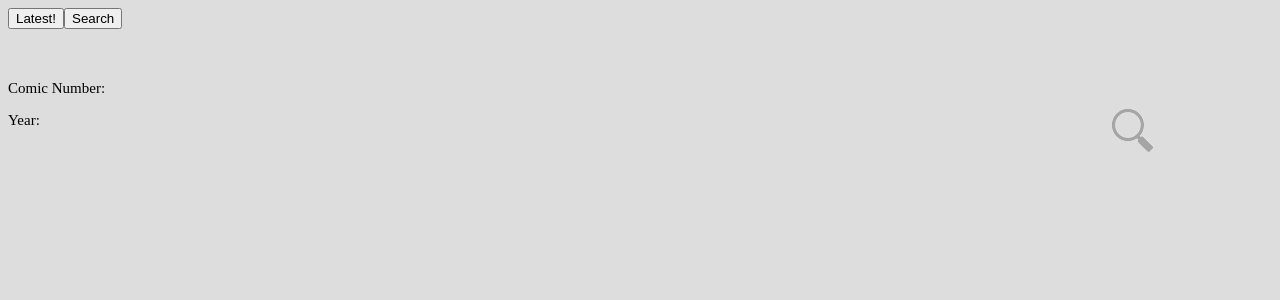
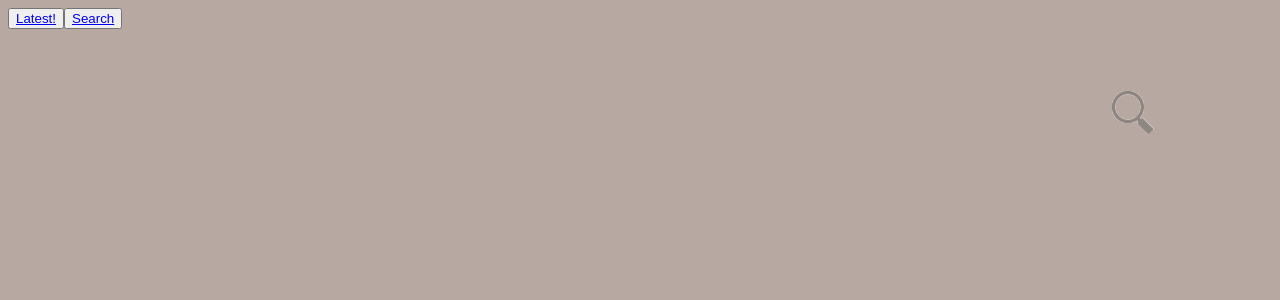
Before and after one commit to jcox50/Josh-New-Story-challenge, a React (Create React App) app: page /search in a window 1280 px wide. Shown: the top 300 px of the page. Built offline with nearby package versions, Linux system fonts and the light colour scheme.

Commit message:
fixed router and worked on CSS for a bit.  CSS needs a few more tweaks

```diff
--- a/package.json
+++ b/package.json
@@ -5,6 +5,7 @@
   "dependencies": {
     "react": "^16.10.2",
     "react-dom": "^16.10.2",
+    "react-router-dom": "^5.1.2",
     "react-scripts": "3.2.0"
   },
   "scripts": {
--- a/src/App.css
+++ b/src/App.css
@@ -6,16 +6,24 @@
     flex-direction: row;
 }
 
+.main-image-wrapper{
+  display: flex;
+  flex-direction: column;
+  justify-content: center;
+  align-items: center;
+}
+
 body {
-	background: #DDD;
-	font-size: 15px;
+	background: #B7A9A1;
+  font-size: 15px;
+
 }
 #wrap {
   margin: 50px 100px;
-  display: inline-block;
-  position: relative;
+  display: flex;
+  justify-content: center;
   height: 60px;
-  float: right;
+  float: center;
   padding: 0;
   position: relative;
 }
--- a/src/App.js
+++ b/src/App.js
@@ -1,6 +1,5 @@
 import React from 'react';
-import Homepage from './Components/homepage';
-import Searchpage from './Components/searchpage';
+
 import './App.css'
 
 
@@ -8,7 +7,6 @@ import './App.css'
 function App() {
     return (
     <div>
-      <Searchpage />
 
 
     </div>
--- a/src/Components/homepage.jsx
+++ b/src/Components/homepage.jsx
@@ -1,4 +1,5 @@
 import React from 'react';
+import { Link } from 'react-router-dom';
 
 class Homepage extends React.Component {
     constructor(props) {
@@ -21,26 +22,25 @@ class Homepage extends React.Component {
         return (
         <div>
             <header className="header-container">
-            <div className="latest">
-                <button>Latest!</button>
+                <div>
+                    <button className="latest"><Link to = '/'>Latest!</Link></button>
 
                 </div>
-            <div className="search">
-             <button>Search</button>
+                <div>
+                    <button className="search"><Link to = '/search'>Search</Link></button>
 
                 </div>
             </header>
-            <div className="image">
+
             <body>
+                <div className="main-image-wrapper">
                     <h2 className="comicTitle">{this.state.xkcdInfo.title}</h2>
                     <img className="latestImage" src={ this.state.xkcdInfo.img } alt={this.state.xkcdInfo.title}/>
-            </body>
-            <footer>
                     <p><b>{this.state.xkcdInfo.alt}</b></p>
                     <p>Comic Number: {this.state.xkcdInfo.num}</p>
                     <p>Year: {this.state.xkcdInfo.year}</p>
-            </footer>
                 </div>
+            </body>
         </div>
         )
     }
--- a/src/Components/searchpage.jsx
+++ b/src/Components/searchpage.jsx
@@ -1,11 +1,13 @@
 import React from 'react';
+import { Link } from 'react-router-dom';
 
 class Searchpage extends React.Component {
     constructor(props) {
         super(props);
         this.state = {
            xkcdInfo: [],
-           search: ''
+           search: '',
+           submitted: ''
         };
     }
 
@@ -21,22 +23,21 @@ class Searchpage extends React.Component {
             .then(response => response.json())
             .then(data => this.setState({ xkcdInfo: data })
             )
+
+            event.preventDefault()
     };
-
-
-
 
 
     render() {
         return (
         <div>
             <header className="header-container">
-                <div className="latest">
-                    <button>Latest!</button>
+                <div>
+                    <button className="latest"><Link to = '/'>Latest!</Link></button>
 
                 </div>
-                <div className="search">
-                    <button>Search</button>
+                <div>
+                    <button className="search"><Link to = '/search'>Search</Link></button>
 
                 </div>
             </header>
@@ -44,17 +45,18 @@ class Searchpage extends React.Component {
             <body>
                 <div id="wrap">
                     <form onSubmit={this.xkcdSearch} autocomplete="on">
-                        <input id="search" name="search" type="text" placeholder="Search for a comic by number..." onChange={this.searchInput}></input><input id="search_submit" value="Search" type="submit"></input>
+                        <input className="searchInput" id="search" name="search" type="text" placeholder="Search for a comic by number..." onChange={this.searchInput}></input><input className="searchSubmit" id="search_submit" value="Search" type="submit"></input>
                     </form>
                 </div>
-                <h2 className="comicTitle">{this.state.xkcdInfo.title}</h2>
-                <img className="latestImage" src={ this.state.xkcdInfo.img } alt={this.state.xkcdInfo.title}/>
+                <div className="main-image-wrapper">
+                    <h2 className="comicTitle">{this.state.xkcdInfo.title}</h2>
+                    <img className="searchImage" src={ this.state.xkcdInfo.img } alt={this.state.xkcdInfo.title}/>
+                    <p><b>{this.state.xkcdInfo.alt}</b></p>
+                    <p>{this.state.xkcdInfo.num}</p>
+                    <p>{this.state.xkcdInfo.year}</p>
+                </div>
+
             </body>
-            <footer>
-                <p><b>{this.state.xkcdInfo.alt}</b></p>
-                <p>Comic Number: {this.state.xkcdInfo.num}</p>
-                <p>Year: {this.state.xkcdInfo.year}</p>
-            </footer>
         </div>
         )
     }
--- a/src/index.js
+++ b/src/index.js
@@ -1,8 +1,23 @@
 import React from 'react';
 import ReactDOM from 'react-dom';
-import App from './App';
+import { Route, Switch, BrowserRouter as Router } from 'react-router-dom';
+import Homepage from './Components/homepage';
+import Searchpage from './Components/searchpage';
+import './App.css'
+
+const router = (
+    <Router>
+        <div>
+
+            <Route path='/' exact component={Homepage} />
+            <Route path='/search' component={Searchpage} />
+
+        </div>
+    </Router>
+
+
+)
 
 
 
-
-ReactDOM.render(<App />, document.getElementById('root'));
+ReactDOM.render(router, document.getElementById('root'));
```
Also changed, not shown: 1 other file (tests, documents, lock files or other folders). Lines whose indentation alone changed are shown as unchanged.
